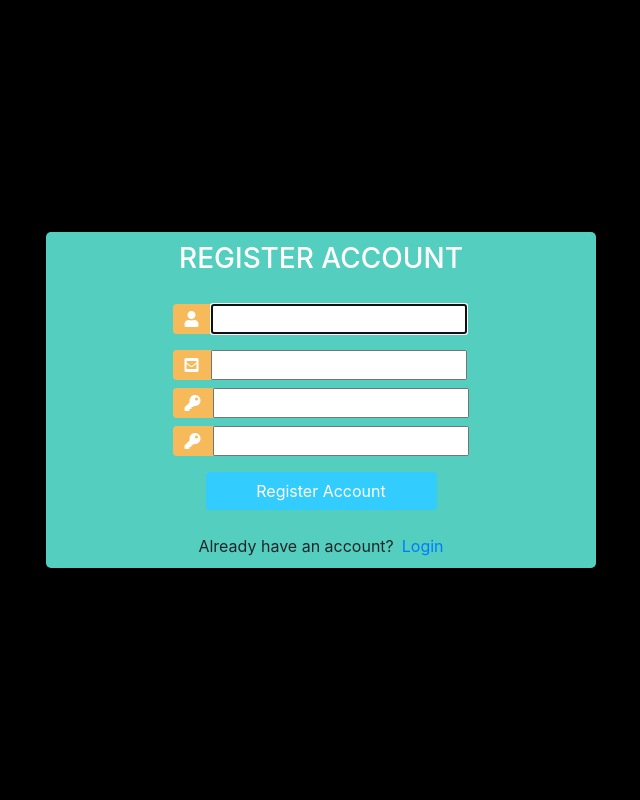
After one commit to sunilRF9/django-cms, a Django app: page /register/ in a window 1280 px wide. The commit adds this page. Shown: the whole page, without its empty margins (319-959 px from the left). Run offline with Django 3.2, Linux system fonts and the light colour scheme; some libraries are stand-ins or nearby versions.

Commit message:
Users to Operate

```diff
--- a/accounts/forms.py
+++ b/accounts/forms.py
@@ -1,7 +1,15 @@
 from django.forms import ModelForm
 from .models import *
+from django.contrib.auth.forms import UserCreationForm
+from django import forms
+from django.contrib.auth.models import User
 
 class OrderForm(ModelForm):
     class Meta:
         model = Order
         fields = '__all__'
+
+class CreateUserForm(UserCreationForm):
+    class Meta:
+        model = User
+        fields = ['username', 'email', 'password1', 'password2']
--- a/accounts/templates/accounts/navbar.html
+++ b/accounts/templates/accounts/navbar.html
@@ -14,4 +14,6 @@
       </li>
     </ul>
   </div>
+  <span>Hello, {{request.user}}</span>
+  <span><a href="{% url 'logout' %}">Logout</a></span>
 </nav>
--- /dev/null
+++ b/accounts/templates/accounts/register.html
@@ -0,0 +1,142 @@
+<!DOCTYPE html>
+<html>
+
+<head>
+	<title>Login</title>
+	<link rel="stylesheet" href="https://stackpath.bootstrapcdn.com/bootstrap/4.1.3/css/bootstrap.min.css" integrity="sha384-MCw98/SFnGE8fJT3GXwEOngsV7Zt27NXFoaoApmYm81iuXoPkFOJwJ8ERdknLPMO" crossorigin="anonymous">
+	<script src="https://ajax.googleapis.com/ajax/libs/jquery/3.3.1/jquery.min.js"></script>
+	<link rel="stylesheet" href="https://use.fontawesome.com/releases/v5.6.1/css/all.css" integrity="sha384-gfdkjb5BdAXd+lj+gudLWI+BXq4IuLW5IT+brZEZsLFm++aCMlF1V92rMkPaX4PP" crossorigin="anonymous">
+
+	<style>
+		body,
+		html {
+			margin: 0;
+			padding: 0;
+			height: 100%;
+			background: #000 !important;
+		}
+		.user_card {
+			width: 550px;
+			margin-top: auto;
+			margin-bottom: auto;
+			background: #54cfbf;
+			position: relative;
+			display: flex;
+			justify-content: center;
+			flex-direction: column;
+			padding: 10px;
+			box-shadow: 0 4px 8px 0 rgba(0, 0, 0, 0.2), 0 6px 20px 0 rgba(0, 0, 0, 0.19);
+			-webkit-box-shadow: 0 4px 8px 0 rgba(0, 0, 0, 0.2), 0 6px 20px 0 rgba(0, 0, 0, 0.19);
+			-moz-box-shadow: 0 4px 8px 0 rgba(0, 0, 0, 0.2), 0 6px 20px 0 rgba(0, 0, 0, 0.19);
+			border-radius: 5px;
+
+		}
+
+		.form_container {
+			margin-top: 20px;
+		}
+
+		#form-title{
+			color: #fff;
+		}
+		.login_btn {
+			width: 100%;
+			background: #33ccff !important;
+			color: white !important;
+		}
+		.login_btn:focus {
+			box-shadow: none !important;
+			outline: 0px !important;
+		}
+		.login_container {
+			padding: 0 2rem;
+		}
+		.input-group-text {
+			background: #f7ba5b !important;
+			color: white !important;
+			border: 0 !important;
+			border-radius: 0.25rem 0 0 0.25rem !important;
+		}
+		.input_user,
+		.input_pass:focus {
+			box-shadow: none !important;
+			outline: 0px !important;
+		}
+
+	</style>
+
+</head>
+<body>
+	<div class="container h-100">
+		<div class="d-flex justify-content-center h-100">
+			<div class="user_card">
+				<div class="d-flex justify-content-center">
+					<h3 id="form-title">REGISTER ACCOUNT</h3>
+				</div>
+				<div class="d-flex justify-content-center form_container">
+
+					<form method="POST" action="">
+						{% csrf_token %}
+						<div class="input-group mb-3">
+							<div class="input-group-append">
+								<span class="input-group-text"><i class="fas fa-user"></i></span>
+							</div>
+							{{form.username}}
+						</div>
+						<div class="input-group mb-2">
+							<div class="input-group-append">
+								<span class="input-group-text"><i class="fas fa-envelope-square"></i></span>
+							</div>
+							{{form.email}}
+						</div>
+						<div class="input-group mb-2">
+							<div class="input-group-append">
+								<span class="input-group-text"><i class="fas fa-key"></i></span>
+							</div>
+							{{form.password1}}
+						</div>
+						<div class="input-group mb-2">
+							<div class="input-group-append">
+								<span class="input-group-text"><i class="fas fa-key"></i></span>
+							</div>
+							{{form.password2}}
+						</div>
+
+
+
+				   		<div class="d-flex justify-content-center mt-3 login_container">
+				 			<input class="btn login_btn" type="submit" value="Register Account">
+				   		</div>
+
+					</form>
+				</div>
+
+				{{form.errors}}
+
+				<div class="mt-4">
+					<div class="d-flex justify-content-center links">
+						Already have an account? <a href="{% url 'login' %}" class="ml-2">Login</a>
+					</div>
+				</div>
+			</div>
+		</div>
+	</div>
+	<script>
+						/* Because i didnt set placeholder values in forms.py they will be set here using vanilla Javascript
+		//We start indexing at one because CSRF_token is considered and input field
+		 */
+
+		//Query All input fields
+		var form_fields = document.getElementsByTagName('input')
+		form_fields[1].placeholder='Username..';
+		form_fields[2].placeholder='Email..';
+		form_fields[3].placeholder='Enter password...';
+		form_fields[4].placeholder='Re-enter Password...';
+
+
+		or (var field in form_fields){
+			form_fields[field].className += ' form-control'
+		}
+	</script>
+</body>
+</html>
--- a/accounts/urls.py
+++ b/accounts/urls.py
@@ -9,4 +9,7 @@ urlpatterns = [
     path('create_order/<str:pk>', views.createOrder, name="create_order"),
     path('update_order/<str:pk>', views.updateOrder, name="update_order"),
     path('delete_order/<str:pk>', views.deleteOrder, name="delete_order"),
+    path('register/', views.registerPage, name="register"),
+    path('login/', views.loginPage, name="login"),
+    path('logout/', views.logoutUser, name="logout"),
 ]
--- a/accounts/views.py
+++ b/accounts/views.py
@@ -2,9 +2,47 @@ from django.shortcuts import render, redirect
 from django.http import HttpResponse
 from django.forms import inlineformset_factory
 from .models import *
-from .forms import OrderForm
+from .forms import OrderForm, CreateUserForm
 from .filter import OrderFilter
+from django.contrib.auth.forms import UserCreationForm
+from django.contrib.auth import authenticate, login, logout
+from django.contrib import messages
 # Create your views here.
+
+#Dont use Register and Login for method names
+def registerPage(request):
+    form = CreateUserForm()
+    if request.method == 'POST':
+        form = CreateUserForm(request.POST)
+        if form.is_valid():
+            form.save()
+            user = form.cleaned_data.get('username')
+            messages.success(request, 'Account created for ' + user)
+
+            return redirect('login')
+    context={'form':form}
+    return render(request, 'accounts/register.html',context)
+
+def loginPage(request):
+    if request.method == 'POST':
+        username = request.POST.get('username')
+        password = request.POST.get('password')
+        #Auth Register html and login
+        user = authenticate(request, username=username, password=password)
+        if user is not None:
+            login(request, user)
+            return redirect('home')
+        else:
+            messages.info(request, 'Username or Password is incorrect')
+    context={}
+    return render(request, 'accounts/login.html', context)
+
+def logoutUser(request):
+    logout(request)
+    return redirect('login')
+
+    context={}
+    return render(request, 'accounts/login.html',context)
 
 def customers(request, pk_test):
     customer = Customer.objects.get(id=pk_test)
--- a/crm/settings.py
+++ b/crm/settings.py
@@ -107,7 +107,7 @@ AUTH_PASSWORD_VALIDATORS = [
 
 LANGUAGE_CODE = 'en-us'
 
-TIME_ZONE = 'UTC'
+TIME_ZONE = 'Asia/Calcutta'
 
 USE_I18N = True
 
```
Also changed, not shown: accounts/templates/accounts/login.html (added, +128 -0 lines).
